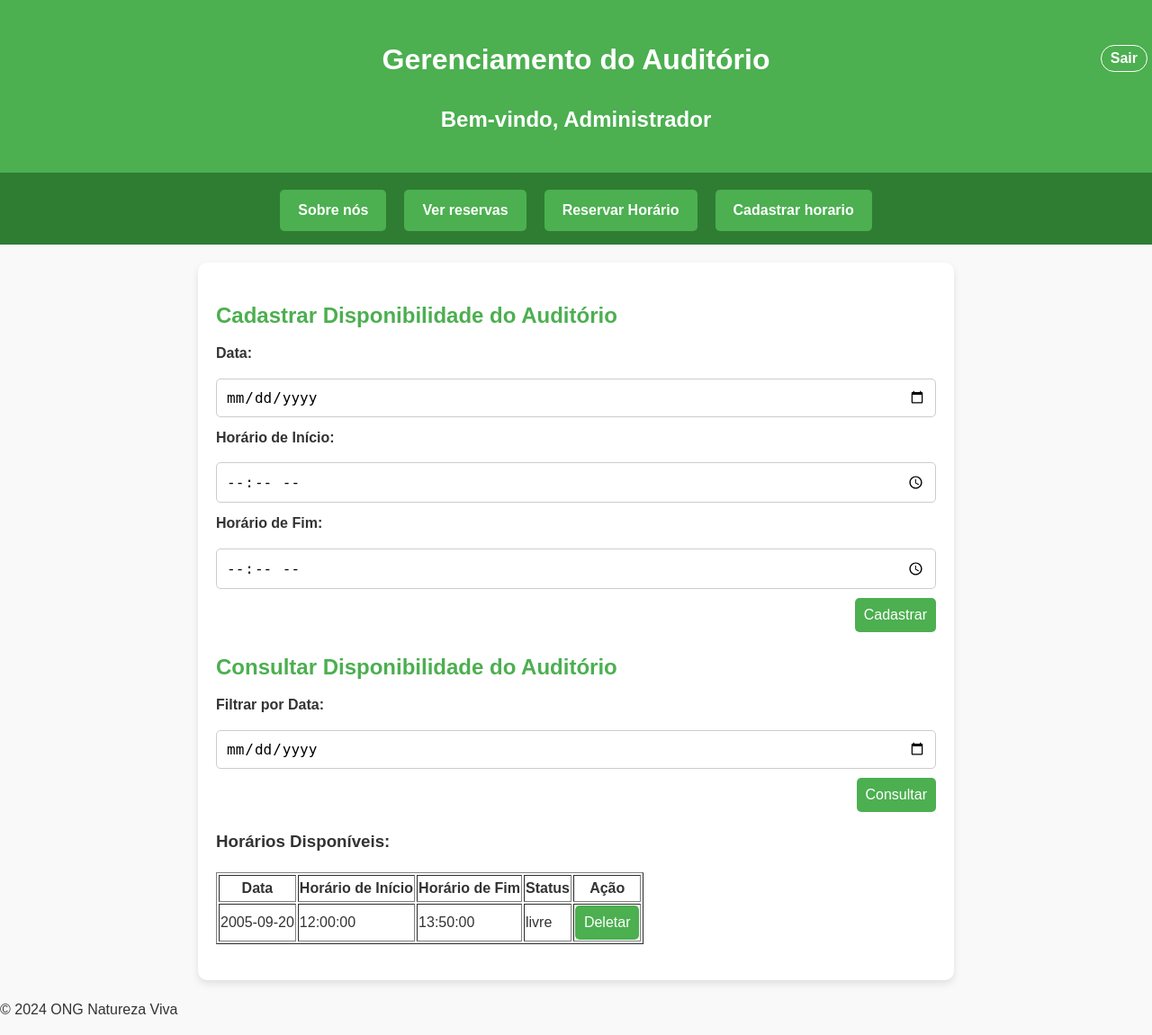
After one commit to cDuarte05/ProjetoWeb, a PHP site: page /gerenciamentoHorario.php in a window 1280 px wide. The commit adds this page. Shown: the whole page at 90% size. Run offline with PHP 8.4, Linux system fonts and the light colour scheme; a user stored in the database is signed in; data comes from the database, SQL or seed files in the repository.

Commit message:
essa versão lulu

```diff
--- /dev/null
+++ b/pages/gerenciamentoHorario.php
@@ -0,0 +1,145 @@
+<?php
+session_start();
+include "../methods/conection.php";
+
+// Verificação de permissão
+if (!isset($_SESSION["usuario"]) || $_SESSION["usuario"] != "admin") {
+    echo "<script>alert('Acesso negado! Redirecionando para o login.');</script>";
+    header("Refresh: 3; url=login.php");
+    exit();
+}
+
+// Cadastro de disponibilidade
+if ($_SERVER['REQUEST_METHOD'] == 'POST' && isset($_POST['cadastrar_disponibilidade'])) {
+    $data = $_POST['data_disponivel'];
+    $horarioInicio = $_POST['horario_inicio'];
+    $horarioFim = $_POST['horario_fim'];
+
+    $SQL = "INSERT INTO disponibilidade (data, horario_inicio, horario_fim, status) VALUES ('$data', '$horarioInicio', '$horarioFim', 'livre')";
+    $resultado = mysqli_query($conection, $SQL);
+
+    if ($resultado) {
+        echo "<script>alert('Disponibilidade cadastrada com sucesso!');</script>";
+    } else {
+        echo "<script>alert('Erro ao cadastrar disponibilidade: " . mysqli_error($conection) . "');</script>";
+    }
+}
+
+// Consulta de disponibilidade
+$filtro = "";
+if ($_SERVER['REQUEST_METHOD'] == 'POST' && isset($_POST['filtrar_disponibilidade'])) {
+    $dataFiltro = $_POST['data_filtro'];
+    if (!empty($dataFiltro)) {
+        $filtro = "WHERE data = '$dataFiltro'";
+    }
+}
+
+// Deletar horário
+if ($_SERVER['REQUEST_METHOD'] == 'POST' && isset($_POST['deletar_horario'])) {
+    $id = $_POST['id_disponibilidade'];
+
+    $SQL = "DELETE FROM disponibilidade WHERE id = '$id'";
+    $resultado = mysqli_query($conection, $SQL);
+
+    if ($resultado) {
+        echo "<script>alert('Horário excluído com sucesso!');</script>";
+    } else {
+        echo "<script>alert('Erro ao excluir horário: " . mysqli_error($conection) . "');</script>";
+    }
+}
+?>
+
+<!DOCTYPE html>
+<html lang="pt-BR">
+<head>
+    <meta charset="UTF-8">
+    <meta name="viewport" content="width=device-width, initial-scale=1.0">
+    <link rel="stylesheet" href="../style.css">
+    <title>Gerenciar Auditório</title>
+</head>
+<body>
+<header>
+    <h1>Gerenciamento do Auditório</h1>
+    <h2>Bem-vindo, Administrador</h2>
+    <form class='login' action='../methods/realizarLogout.php'>
+        <input class='login' type='submit' value='Sair'>
+    </form>
+</header>
+
+<nav id="menu">
+    <a id="op1" href="index.html"> Sobre nós </a>
+    <a id="op2" href="reservas.php"> Ver reservas</a>
+    <a id="op3" href="user.php"> Reservar Horário </a>
+    <?php if (isset($_SESSION['usuario'])) {
+            if($_SESSION['usuario'] == "admin") {echo " <a id='op3' href='gerenciamentoHorario.php'> Cadastrar horario </a>";}
+        }?>
+</nav>
+
+<main>
+    <!-- Cadastro de disponibilidade -->
+    <section>
+        <h2>Cadastrar Disponibilidade do Auditório</h2>
+        <form action="" method="POST">
+            <label for="data_disponivel">Data:</label>
+            <input type="date" id="data_disponivel" name="data_disponivel" required>
+
+            <label for="horario_inicio">Horário de Início:</label>
+            <input type="time" id="horario_inicio" name="horario_inicio" required>
+
+            <label for="horario_fim">Horário de Fim:</label>
+            <input type="time" id="horario_fim" name="horario_fim" required>
+
+            <button type="submit" name="cadastrar_disponibilidade">Cadastrar</button>
+        </form>
+    </section>
+
+    <!-- Consulta de disponibilidade -->
+    <section>
+        <h2>Consultar Disponibilidade do Auditório</h2>
+        <form action="" method="POST">
+            <label for="data_filtro">Filtrar por Data:</label>
+            <input type="date" id="data_filtro" name="data_filtro">
+
+            <button type="submit" name="filtrar_disponibilidade">Consultar</button>
+        </form>
+
+        <h3>Horários Disponíveis:</h3>
+        <table border="1">
+            <tr>
+                <th>Data</th>
+                <th>Horário de Início</th>
+                <th>Horário de Fim</th>
+                <th>Status</th>
+                <th>Ação</th>
+            </tr>
+            <?php
+                $sql = "SELECT * FROM disponibilidade $filtro ORDER BY data, horario_inicio";
+                $resultado = mysqli_query($conection, $sql);
+
+                while ($row = mysqli_fetch_assoc($resultado)) {
+                    echo "<tr>
+                            <td>{$row['data']}</td>
+                            <td>{$row['horario_inicio']}</td>
+                            <td>{$row['horario_fim']}</td>
+                            <td>{$row['status']}</td>
+                            <td>
+                                <form action='' method='POST' style='display:inline;'>
+                                    <input type='hidden' name='id_disponibilidade' value='{$row['id']}'>
+                                    <button type='submit' name='deletar_horario'>Deletar</button>
+                                </form>
+                            </td>
+                          </tr>";
+                }
+            ?>
+        </table>
+    </section>
+</main>
+
+<footer>
+    <p>&copy; 2024 ONG Natureza Viva</p>
+</footer>
+</body>
+</html>
+<?php
+mysqli_close($conection);
+?>
--- a/pages/reservas.php
+++ b/pages/reservas.php
@@ -35,7 +35,7 @@
                         <a id="op2" href="reservas.php"> Ver reservas</a>
                         <a id="op3" href="user.php"> Reservar Horário </a>
                         <?php if (isset($_SESSION['usuario'])) {
-                                if($_SESSION['usuario'] == "admin") {echo " <a id='op3' href='registroEspacos.php'> Cadastrar espaço </a>";}
+                                if($_SESSION['usuario'] == "admin") {echo " <a id='op3' href='gerenciamentoHorario.php'> Cadastrar horarios </a>";}
                         }?>
                 </nav>
                 <div class = "txt">
--- a/pages/user.php
+++ b/pages/user.php
@@ -36,7 +36,7 @@
     <a id="op2" href="reservas.php"> Ver reservas</a>
     <a id="op3" href="user.php"> Reservar Horário </a>
     <?php if (isset($_SESSION['usuario'])) {
-            if($_SESSION['usuario'] == "admin") {echo " <a id='op3' href='registroEspacos.php'>Cadastrar espaço</a>";}
+            if($_SESSION['usuario'] == "admin") {echo " <a id='op3' href='gerenciamentoHorario.php'>Cadastrar horarios</a>";}
         }?>
 </nav>
 
```
Also changed, not shown: pages/registroEspacos.php (deleted, +0 -174 lines), projetoweb (1).sql (renamed from projetoweb.sql, +34 -1 lines).
